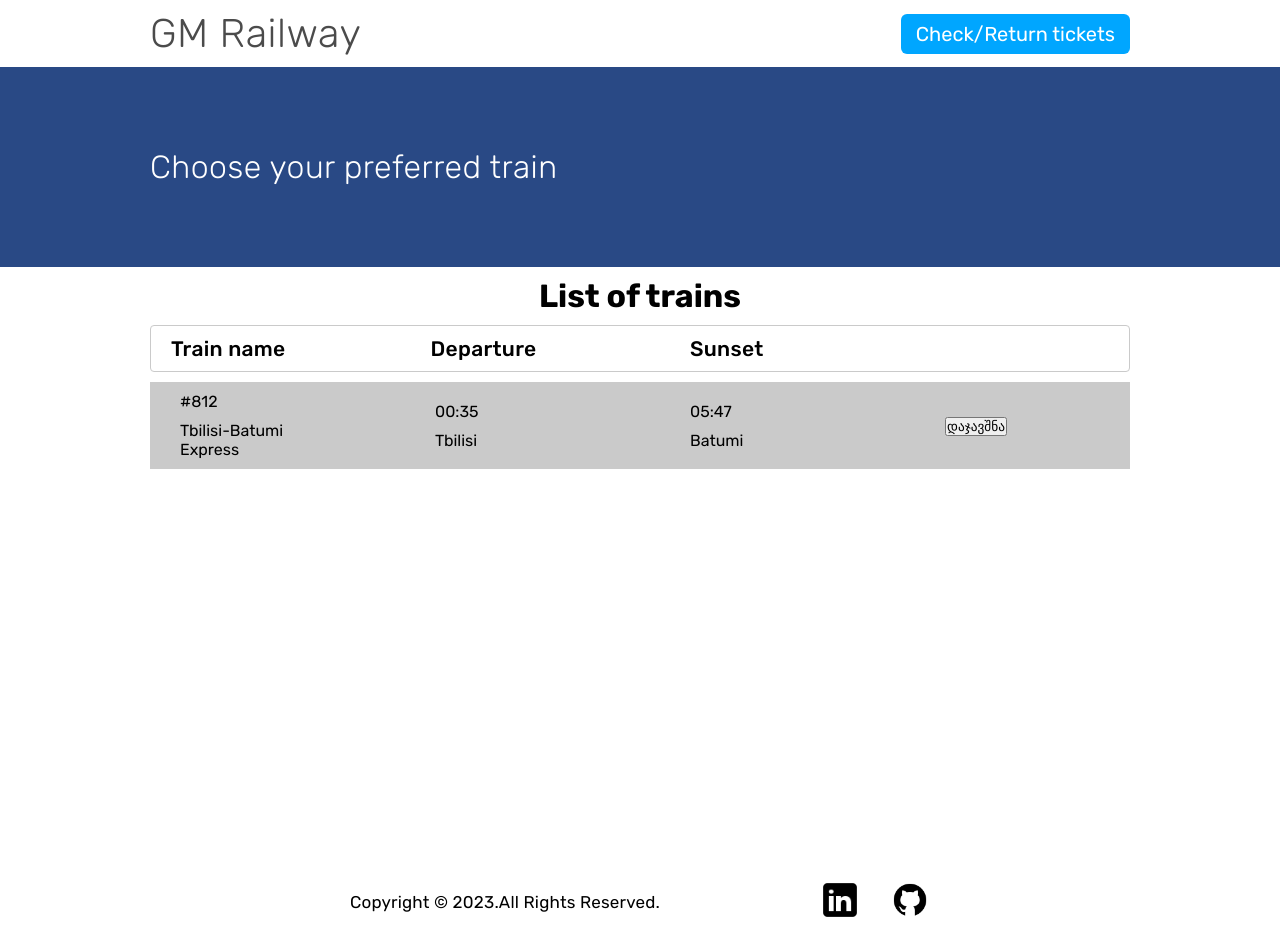
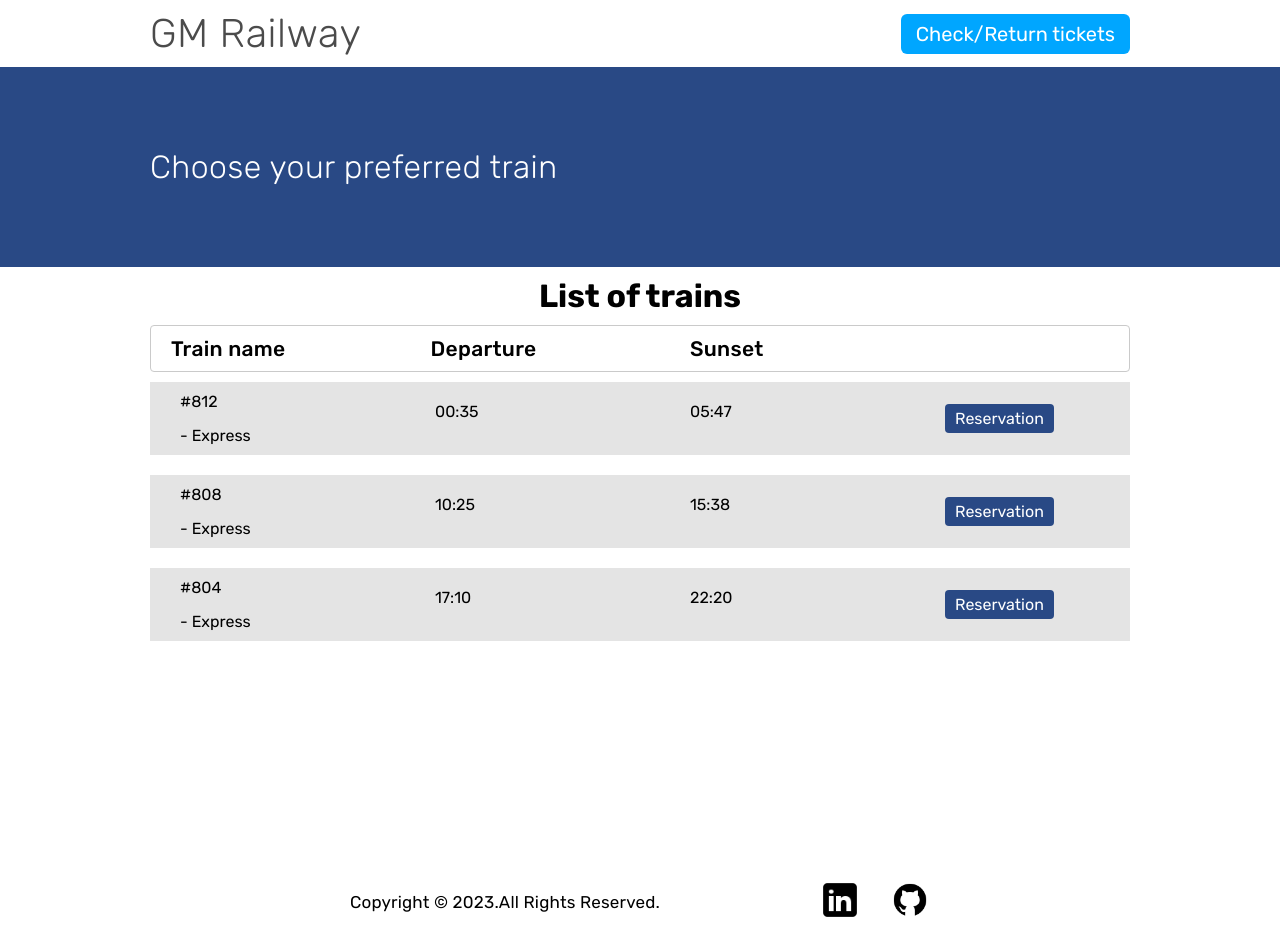
Before and after one commit to MindiashviliGiorgi/gm-railway, an Angular app: page /railsList in a window 1280 px wide. Built offline with nearby package versions, Linux system fonts and the light colour scheme.

Commit message:
reservation2

```diff
--- a/src/app/rail-list-page/rail-list-page.component.html
+++ b/src/app/rail-list-page/rail-list-page.component.html
@@ -18,27 +18,76 @@
       </div>
     </div>
     <div class="section-list">
+      <!-- #812 -->
       <ul>
         <li>
           <div class="list-info">
             <p>#812</p>
-            <p>Tbilisi-Batumi Express</p>
+            <p>{{ storedData.from }}-{{ storedData.to }} Express</p>
           </div>
         </li>
         <li>
           <div class="list-info">
             <p>00:35</p>
-            <p>Tbilisi</p>
+            <p>{{ storedData.from }}</p>
           </div>
         </li>
         <li>
           <div class="list-info">
             <p>05:47</p>
-            <p>Batumi</p>
+            <p>{{ storedData.to}}</p>
           </div>
         </li>
         <li>
-          <button>დაჯავშნა</button>
+          <button>Reservation</button>
+        </li>
+      </ul>
+      <!-- #808 -->
+      <ul>
+        <li>
+          <div class="list-info">
+            <p>#808</p>
+            <p>{{ storedData.from }}-{{ storedData.to }} Express</p>
+          </div>
+        </li>
+        <li>
+          <div class="list-info">
+            <p>10:25</p>
+            <p>{{ storedData.from }}</p>
+          </div>
+        </li>
+        <li>
+          <div class="list-info">
+            <p>15:38</p>
+            <p>{{ storedData.to }}</p>
+          </div>
+        </li>
+        <li>
+          <button>Reservation</button>
+        </li>
+      </ul>
+      <!-- #804 -->
+      <ul>
+        <li>
+          <div class="list-info">
+            <p>#804</p>
+            <p>{{ storedData.from }}-{{ storedData.to }} Express</p>
+          </div>
+        </li>
+        <li>
+          <div class="list-info">
+            <p>17:10</p>
+            <p>{{ storedData.from }}</p>
+          </div>
+        </li>
+        <li>
+          <div class="list-info">
+            <p>22:20</p>
+            <p>{{ storedData.to }}</p>
+          </div>
+        </li>
+        <li>
+          <button>Reservation</button>
         </li>
       </ul>
     </div>
--- a/src/app/rail-list-page/rail-list-page.component.scss
+++ b/src/app/rail-list-page/rail-list-page.component.scss
@@ -65,21 +65,43 @@
       width: 100%;
       height: auto;
       padding: 10px 0px;
+      display: flex;
+      flex-direction: column;
+      row-gap: 20px;
       ul {
         display: flex;
         flex-direction: row;
         column-gap: 100px;
         align-items: center;
-        background-color: #cacaca;
+        background-color: #e4e4e4;
         padding: 10px 30px;
         li {
           list-style: none;
           width: 100%;
           flex: 1;
+          button {
+            background-color: #294985;
+            color: #fff;
+            border: none;
+            outline: none;
+            padding: 5px 10px;
+            font-size: 16px;
+            border-radius: 4px;
+            cursor: pointer;
+            transition: 0.2s;
+            &:hover {
+              background-color: #2e5eb7;
+              transition: 0.2s;
+            }
+            &:active {
+              transition: 0s;
+              background-color: #294985;
+            }
+          }
           .list-info {
             display: flex;
             flex-direction: column;
-            row-gap: 10px;
+            row-gap: 15px;
           }
         }
       }
--- a/src/app/rail-list-page/rail-list-page.component.ts
+++ b/src/app/rail-list-page/rail-list-page.component.ts
@@ -1,4 +1,5 @@
 import { Component } from '@angular/core';
+import { ActivatedRoute } from '@angular/router';
 
 @Component({
   selector: 'app-rail-list-page',
@@ -7,4 +8,17 @@ import { Component } from '@angular/core';
 })
 export class RailListPageComponent {
 
+  storedData: any = {};
+
+  constructor() {
+    const storedDataString = localStorage.getItem('formData');
+    if (storedDataString) {
+      this.storedData = JSON.parse(storedDataString)
+    }
+  }
+
+  ngOnInit():void {
+
+  }
+
 }
--- a/src/app/reservation-form/reservation-form.component.html
+++ b/src/app/reservation-form/reservation-form.component.html
@@ -5,17 +5,17 @@
       <div class="from-where">
         <select formControlName="from">
           <option value="">From where</option>
-          <option value="poti">Poti</option>
-          <option value="თბილისი">Tbilisi</option>
-          <option value="ბათუმი">Batumi</option>
+          <option value="Poti">Poti</option>
+          <option value="Tbilisi">Tbilisi</option>
+          <option value="Batumi">Batumi</option>
         </select>
       </div>
       <div class="where">
         <select formControlName="to">
           <option value="">Where</option>
-          <option value="poti">Poti</option>
-          <option value="tbilisi">Tbilisi</option>
-          <option value="batumi">Batumi</option>
+          <option value="Poti">Poti</option>
+          <option value="Tbilisi">Tbilisi</option>
+          <option value="Batumi">Batumi</option>
         </select>
       </div>
       <div class="departure-date">
@@ -23,7 +23,7 @@
       </div>
       <div class="passengers-number">
         <input type="number" formControlName="people"
-          placeholder="მგზავრების რაოდენობა">
+          placeholder="People Number">
       </div>
       <div class="btn">
         <button type="submit">Find a train</button>
--- a/src/app/reservation-form/reservation-form.component.ts
+++ b/src/app/reservation-form/reservation-form.component.ts
@@ -24,9 +24,21 @@ export class ReservationFormComponent {
 
 
   onSubmit(){
-    console.log(this.myForm.value)
-    this.router.navigate(['/railsList'])
+    const formData = this.myForm.value;
 
+    // Check if the data exists in localStorage
+    const storedDataString = localStorage.getItem('formData');
+    const storedData = storedDataString ? JSON.parse(storedDataString) : {};
+
+    // Merge the new form data with existing data
+    const mergedData = { ...storedData, ...formData };
+
+    // Save the merged data back to localStorage
+    localStorage.setItem('formData', JSON.stringify(mergedData));
+
+    console.log(formData);
+
+    this.router.navigate(['/railsList']);
   }
 
 }
```
